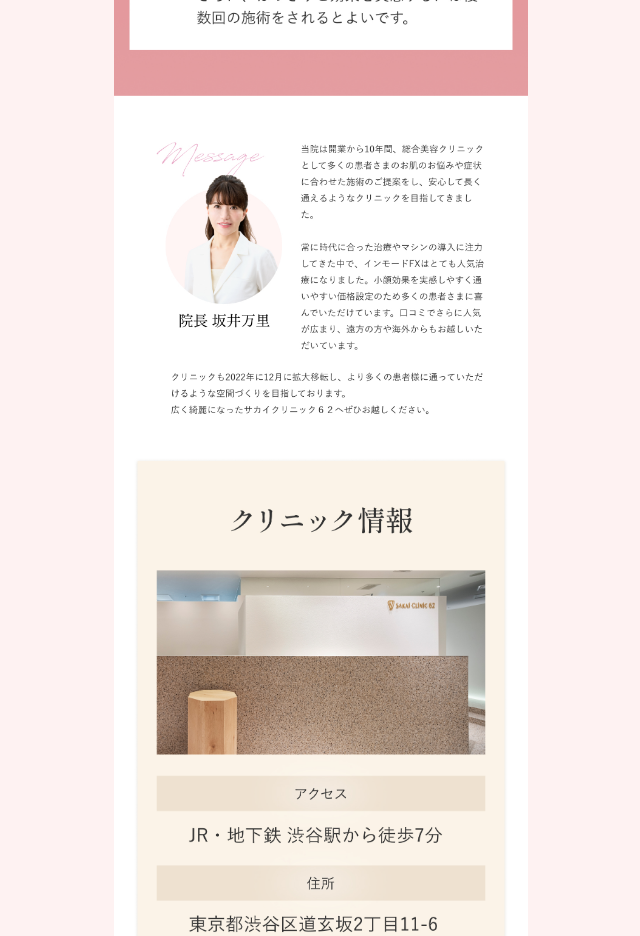
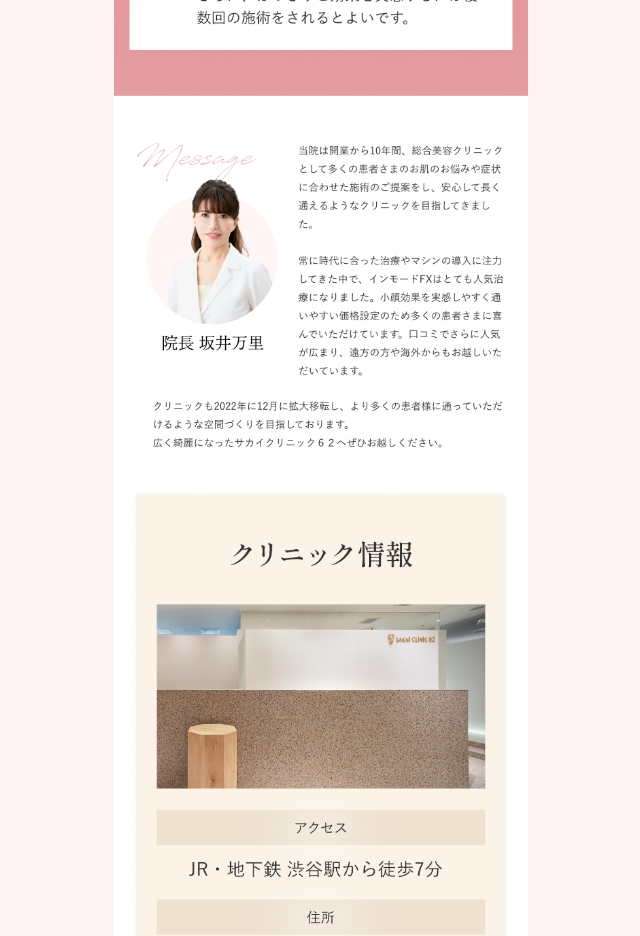
Before and after one commit to yathwi/sakai-clinic, a Next.js app: page /inmode in a window 1280 px wide. Shown: the part 7000-7936 px from the top of the page, without its empty margins (319-959 px from the left). Built offline with nearby package versions, Linux system fonts and the light colour scheme.

Commit message:
微調整

```diff
--- a/app/inmode/page.tsx
+++ b/app/inmode/page.tsx
@@ -77,7 +77,7 @@ const Page = () => {
           width={414}
         />
         <Image src="/InMode2/10flow_about.jpg" height={500} alt="ご利用の流れ" width={414} />
-        <div className=" m-10 ">
+        <div className=" my-10 mx-5 ">
           <Image src="/InMode2/11doctor.jpg" height={500} alt="院長の紹介" width={414} />
         </div>
         <div className=" mx-5">
```
